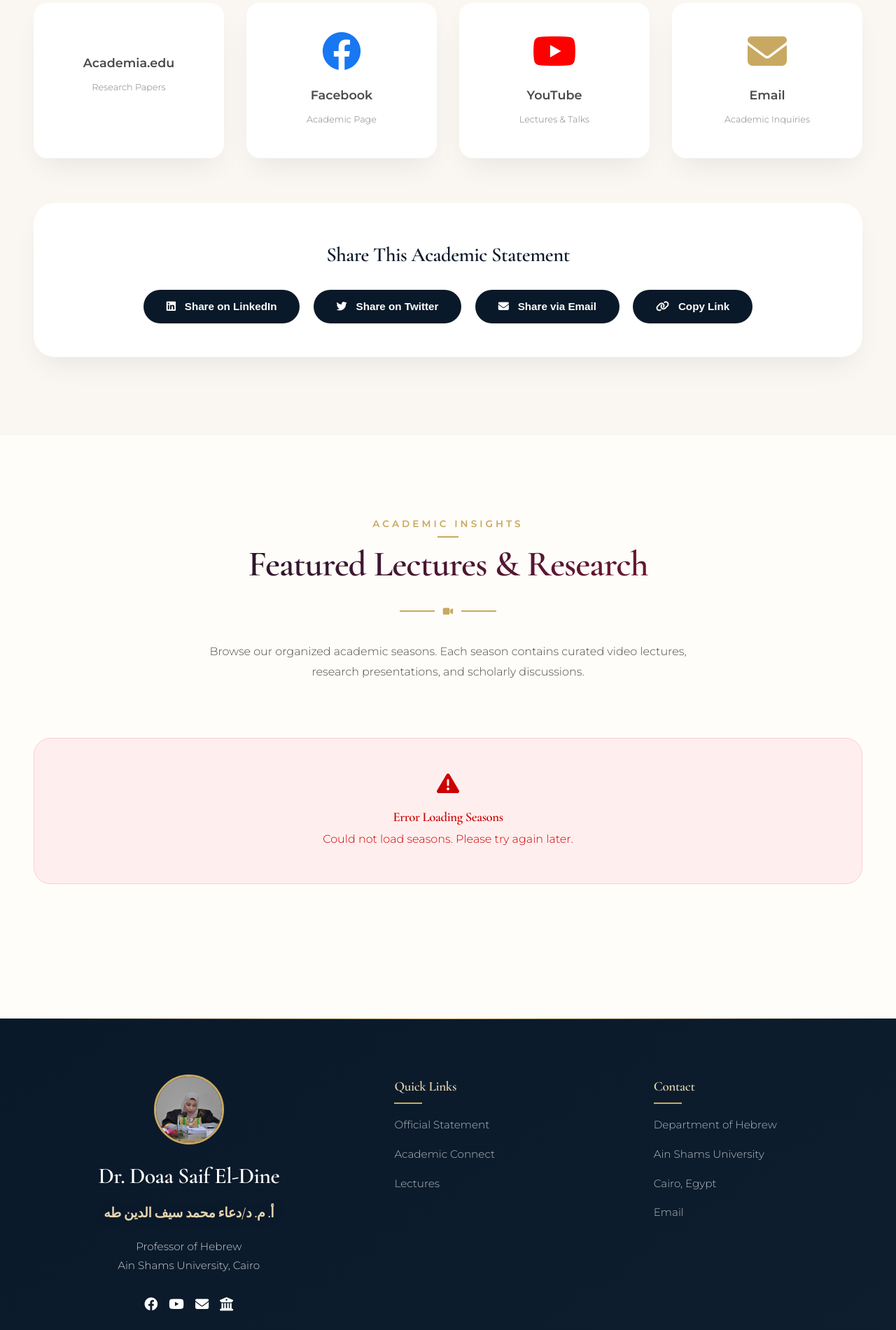
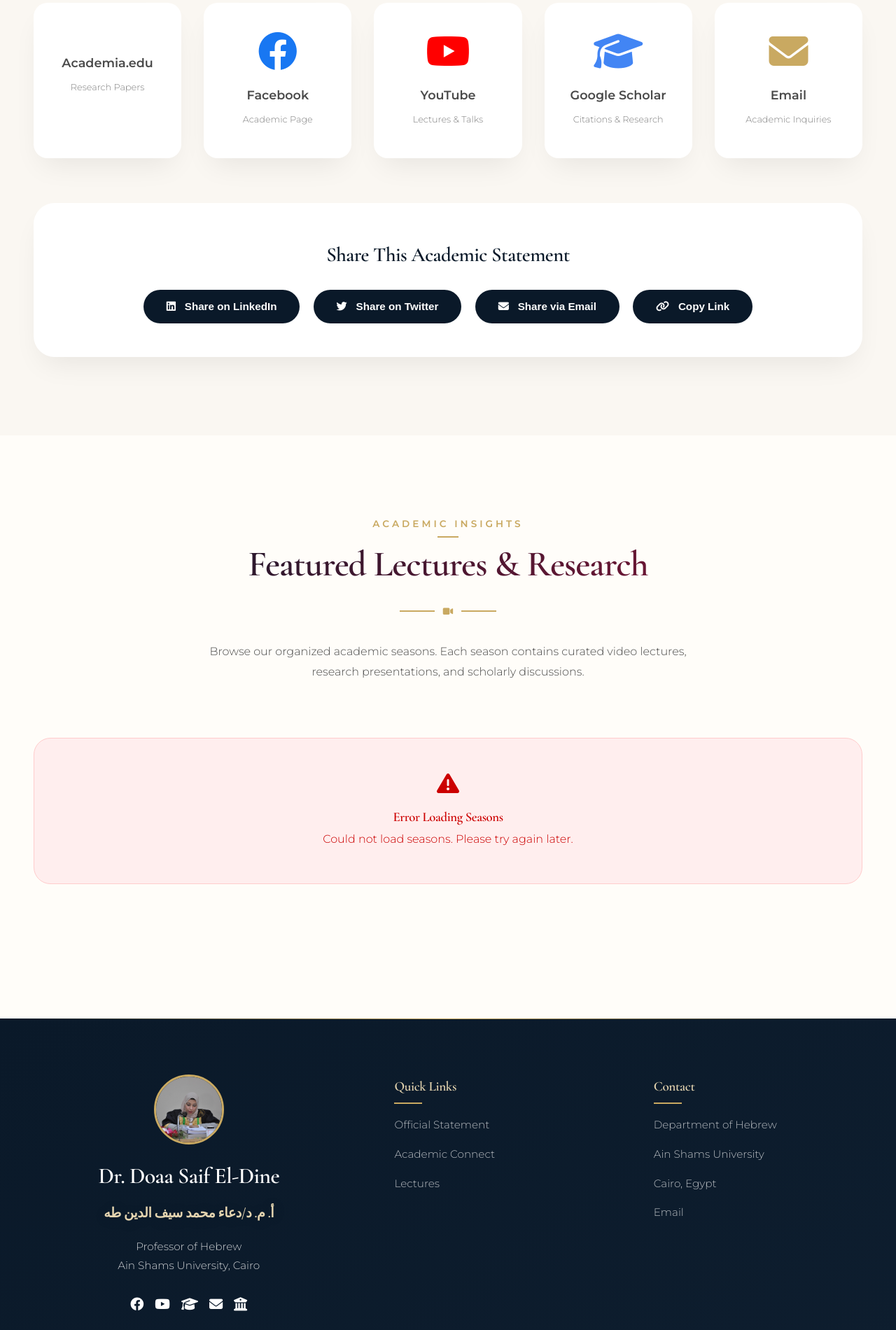
Before and after one commit to zyadwlydasmayl755-ai/drdoaa-website, a website: page index.html in a window 1280 px wide. Shown: the part 2860-4760 px from the top of the page at 70% size. Drawn offline with nearby package versions, Linux system fonts and the light colour scheme; no server answers; some icons are missing.

Commit message:
Update social profiles grid layout and links

```diff
--- a/index.html
+++ b/index.html
@@ -585,7 +585,7 @@
 
       .social-profiles {
         display: grid;
-        grid-template-columns: repeat(4, 1fr);
+        grid-template-columns: repeat(5, 1fr);
         gap: 2rem;
         margin-bottom: 4rem;
       }
@@ -1045,7 +1045,7 @@
           font-size: 2.5rem;
         }
         .social-profiles {
-          grid-template-columns: repeat(2, 1fr);
+          grid-template-columns: repeat(3, 1fr);
           gap: 1.5rem;
         }
         .seasons-grid {
@@ -1512,10 +1512,21 @@
               <small>Lectures & Talks</small>
             </a>
             <a
+              href="https://scholar.google.com/citations?user=j1Ndxm4AAAAJ&hl=en"
+              class="social-link"
+              data-aos="zoom-in"
+              data-aos-delay="400"
+              target="_blank"
+            >
+              <i class="fas fa-graduation-cap" style="color: #4285f4"></i>
+              <span>Google Scholar</span>
+              <small>Citations & Research</small>
+            </a>
+            <a
               href="mailto:doaas2010@yahoo.com"
               class="social-link"
               data-aos="zoom-in"
-              data-aos-delay="400"
+              data-aos-delay="500"
             >
               <i class="fas fa-envelope" style="color: #c9a961"></i>
               <span>Email</span>
@@ -1608,6 +1619,12 @@
               style="color: white; font-size: 1.2rem"
               target="_blank"
               ><i class="fab fa-youtube"></i
+            ></a>
+            <a
+              href="https://scholar.google.com/citations?user=j1Ndxm4AAAAJ&hl=en"
+              style="color: white; font-size: 1.2rem"
+              target="_blank"
+              ><i class="fas fa-graduation-cap"></i
             ></a>
             <a
               href="mailto:doaas2010@yahoo.com"
```
